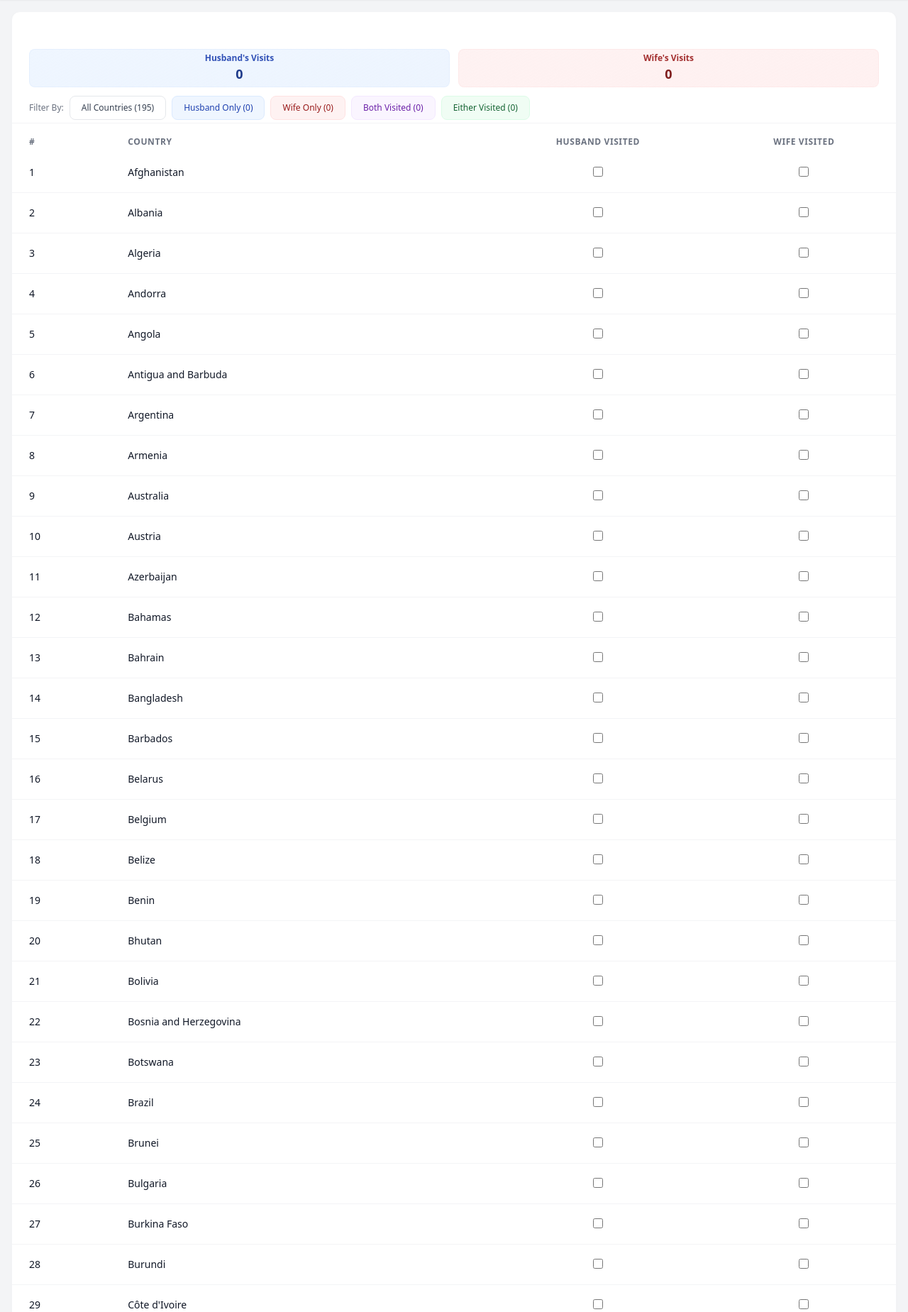
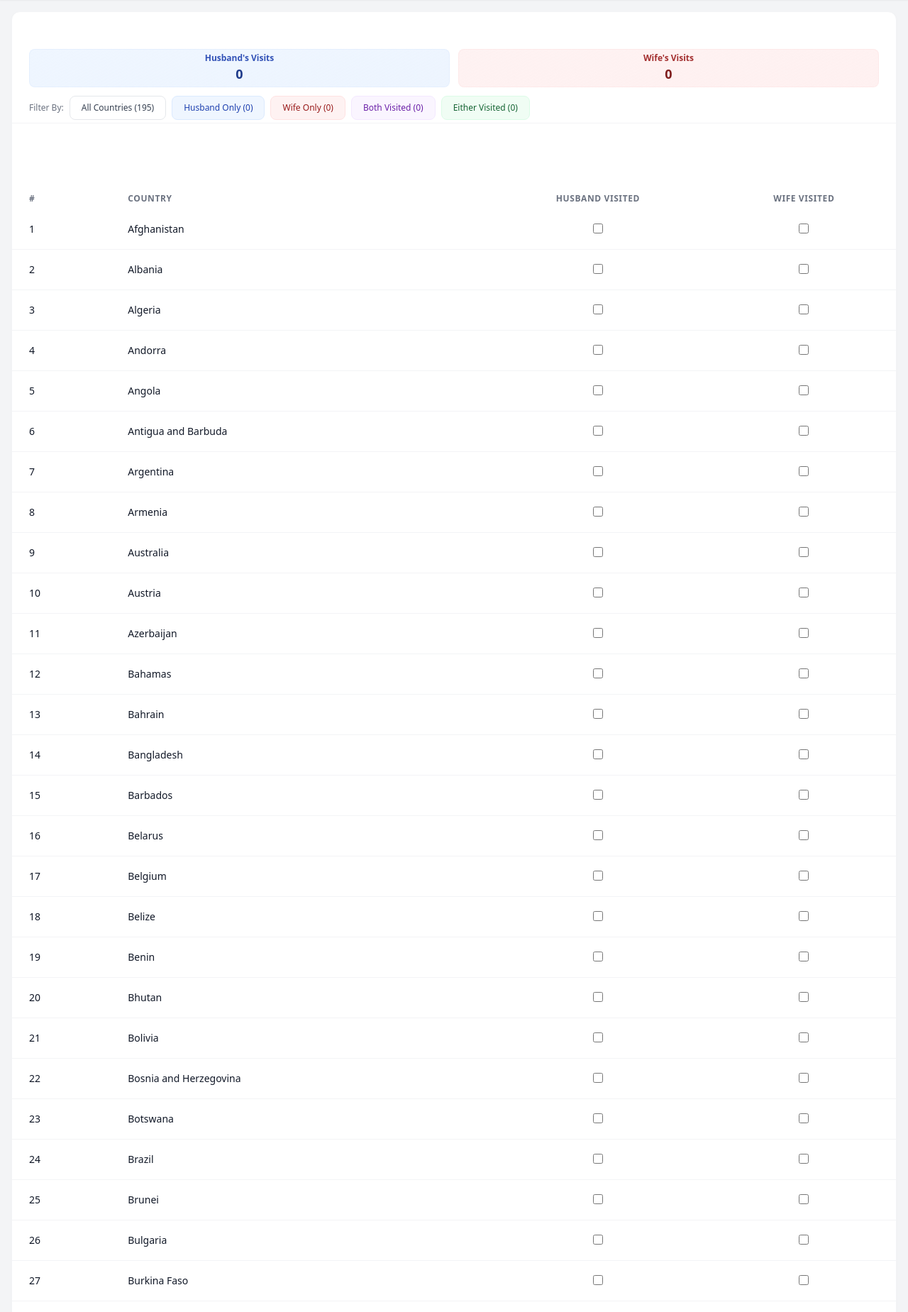
Before and after one commit to pbrao/trip-planner, a Flask app: page /countries in a window 1280 px wide. Shown: the part 72-1921 px from the top of the page at 71% size. Run offline with Flask 3, Linux system fonts and the light colour scheme; data comes from the database, SQL or seed files in the repository; some libraries are stand-ins or nearby versions.

Commit message:
style: Adjust table container padding and remove row padding

```diff
--- a/app/templates/countries.html
+++ b/app/templates/countries.html
@@ -58,7 +58,7 @@
     </div>
 
     <!-- Table Container -->
-    <div class="relative z-10 pt-12">
+    <div class="relative z-10 pt-32">
         <div class="overflow-y-auto" style="max-height: calc(100vh - 288px);">
             <table class="w-full">
                 <thead>
@@ -79,7 +79,7 @@
                 </thead>
                 <tbody class="divide-y divide-gray-100">
                     {% for country in countries %}
-                    <tr class="hover:bg-gray-50/50 transition-colors pt-32">
+                    <tr class="hover:bg-gray-50/50 transition-colors">
                         <td class="px-6 py-4 whitespace-nowrap text-sm font-medium text-gray-900">
                             {{ loop.index }}
                         </td>
```
